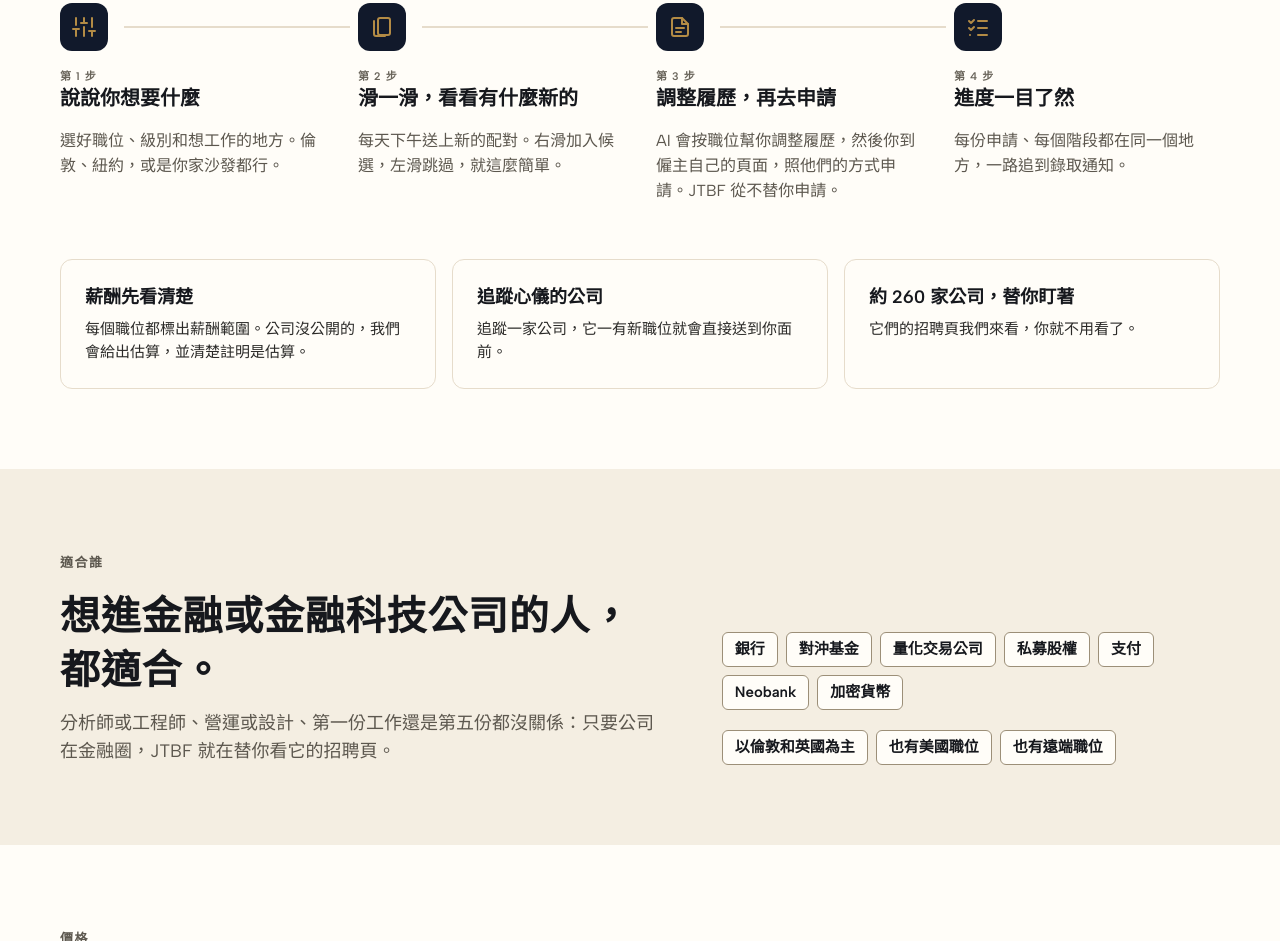
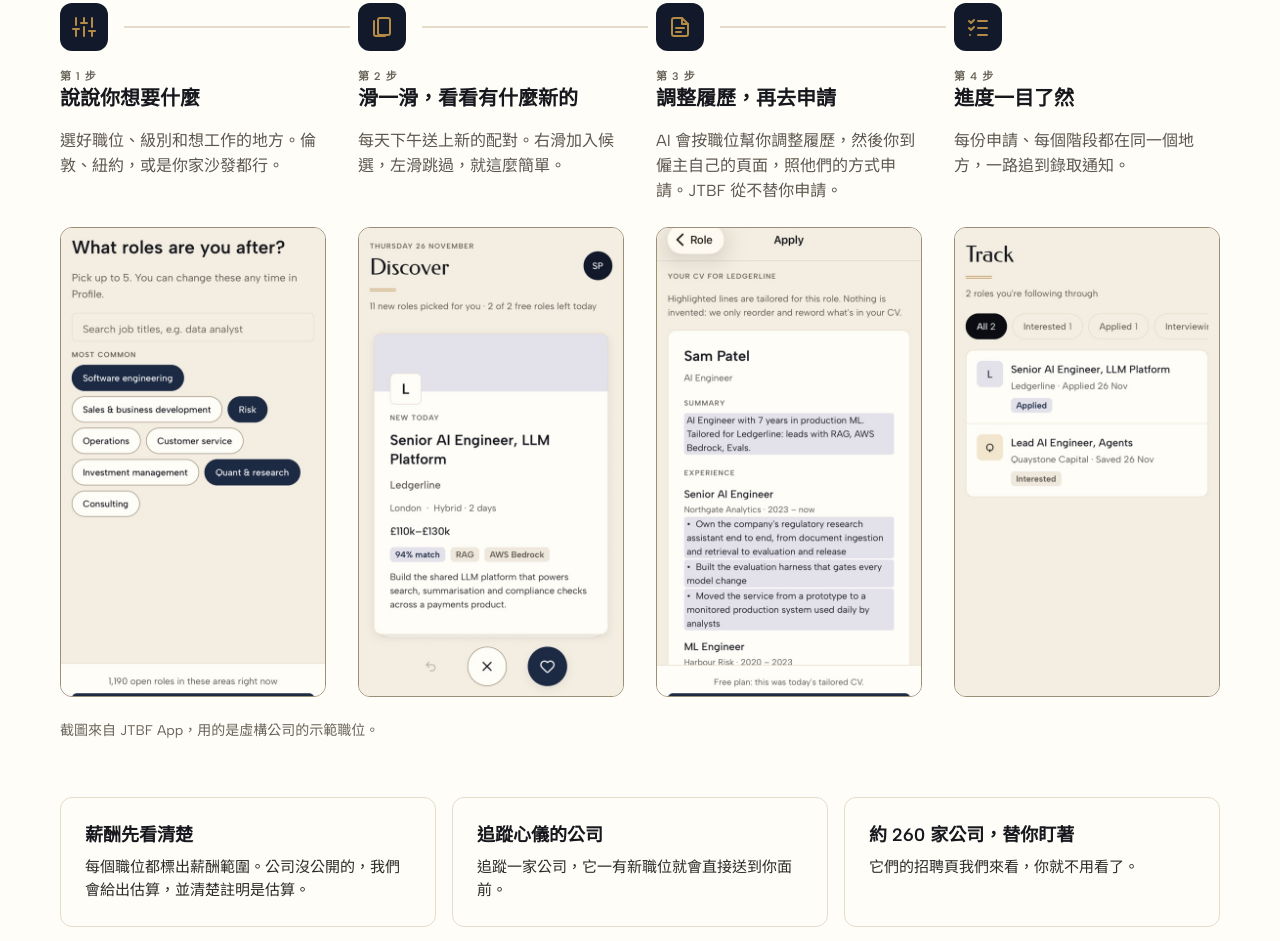
Before and after one commit to woven-studio-london/woven-site, a plain HTML site: page jtbf/zh-hant/index.html in a window 1280 px wide. Shown: the part 1051-1992 px from the top of the page. Drawn offline with Linux system fonts and the light colour scheme.

Commit message:
JTBF page: real app screens for each step in How it works
Captured from the JTBF app (woven-jtbf main) on a simulator, on the app's sample roles from made-up companies, with a note saying so in both languages.

Co-Authored-By: Claude Opus 5.5 <noreply@anthropic.com>

```diff
--- a/jtbf/jtbf.css
+++ b/jtbf/jtbf.css
@@ -209,3 +209,13 @@ a { color: inherit; }
 /* Chinese headings: break at punctuation rather than mid-phrase where the line allows it. */
 :lang(zh) :is(.promise, .section-head h2, .foot h2) { word-break: keep-all; overflow-wrap: anywhere; }
 :lang(zh) .foot h2 { font-size: clamp(28px, 5vw, 56px); }
+
+/* real app screens (sample data), one per step */
+.shot { grid-column: 2; margin: 16px 0 0; max-width: 240px; }
+.shot img { display: block; width: 100%; height: auto; border-radius: var(--radius-lg); border: 1px solid var(--hairline-strong); background: var(--canvas); }
+.shots-note { margin: 8px 0 0; font-size: 14px; line-height: 20px; color: var(--steel); }
+@media (min-width: 900px) {
+  .step { grid-template-rows: auto auto 1fr auto; align-content: stretch; }
+  .shot { grid-column: auto; margin: 8px 0 0; max-width: none; align-self: end; }
+  .shots-note { margin-top: 24px; }
+}
--- a/jtbf/zh-hant/index.html
+++ b/jtbf/zh-hant/index.html
@@ -96,16 +96,13 @@
         <h2 id="how-title">找工作，把瑣事都省掉。</h2>
         <p>不用再開四十個分頁。只看適合你的新職位，而且很快就能看完。</p>
       </div>
-      <!-- TODO screenshots: there are no app screenshots yet, and we don't fake app screens.
-           When real simulator screenshots exist (sample data only), add one per step here, e.g.
-           <figure class="shot"><img src="../shots/step-1.png" alt="..." width="..." height="..."></figure>
-           inside each .step, in the language of this page. -->
       <ol class="steps">
-        <li class="step"><span class="step-ico" aria-hidden="true"><svg viewBox="0 0 24 24"><path d="M4 21v-7M4 10V3M12 21v-9M12 8V3M20 21v-5M20 12V3M1 14h6M9 8h6M17 16h6"/></svg></span><h3><span>第 1 步</span>說說你想要什麼</h3><p>選好職位、級別和想工作的地方。倫敦、紐約，或是你家沙發都行。</p></li>
-        <li class="step"><span class="step-ico" aria-hidden="true"><svg viewBox="0 0 24 24"><rect x="8" y="3" width="12" height="17" rx="2"/><path d="M4 6v13a2 2 0 0 0 2 2h9"/></svg></span><h3><span>第 2 步</span>滑一滑，看看有什麼新的</h3><p>每天下午送上新的配對。右滑加入候選，左滑跳過，就這麼簡單。</p></li>
-        <li class="step"><span class="step-ico" aria-hidden="true"><svg viewBox="0 0 24 24"><path d="M14 3H6a2 2 0 0 0-2 2v14a2 2 0 0 0 2 2h12a2 2 0 0 0 2-2V9z"/><path d="M14 3v6h6M8 13h8M8 17h5"/></svg></span><h3><span>第 3 步</span>調整履歷，再去申請</h3><p>AI 會按職位幫你調整履歷，然後你到僱主自己的頁面，照他們的方式申請。JTBF 從不替你申請。</p></li>
-        <li class="step"><span class="step-ico" aria-hidden="true"><svg viewBox="0 0 24 24"><path d="M3 6l2 2 3-3M3 13l2 2 3-3M12 6h9M12 13h9M12 20h9M4 20h.01"/></svg></span><h3><span>第 4 步</span>進度一目了然</h3><p>每份申請、每個階段都在同一個地方，一路追到錄取通知。</p></li>
+        <li class="step"><span class="step-ico" aria-hidden="true"><svg viewBox="0 0 24 24"><path d="M4 21v-7M4 10V3M12 21v-9M12 8V3M20 21v-5M20 12V3M1 14h6M9 8h6M17 16h6"/></svg></span><h3><span>第 1 步</span>說說你想要什麼</h3><p>選好職位、級別和想工作的地方。倫敦、紐約，或是你家沙發都行。</p><figure class="shot"><img src="../shots/step-1.jpg" alt="JTBF 註冊流程：選擇想找的職位，已選 Software engineering、Risk 和 Quant &amp; research（App 介面為英文）" width="540" height="958" loading="lazy" decoding="async"></figure></li>
+        <li class="step"><span class="step-ico" aria-hidden="true"><svg viewBox="0 0 24 24"><rect x="8" y="3" width="12" height="17" rx="2"/><path d="M4 6v13a2 2 0 0 0 2 2h9"/></svg></span><h3><span>第 2 步</span>滑一滑，看看有什麼新的</h3><p>每天下午送上新的配對。右滑加入候選，左滑跳過，就這麼簡單。</p><figure class="shot"><img src="../shots/step-2.jpg" alt="探索頁：倫敦一個資深 AI 工程師職位，薪酬 £110k–£130k，配對度 94%，下方是跳過和加入候選的按鈕" width="540" height="958" loading="lazy" decoding="async"></figure></li>
+        <li class="step"><span class="step-ico" aria-hidden="true"><svg viewBox="0 0 24 24"><path d="M14 3H6a2 2 0 0 0-2 2v14a2 2 0 0 0 2 2h12a2 2 0 0 0 2-2V9z"/><path d="M14 3v6h6M8 13h8M8 17h5"/></svg></span><h3><span>第 3 步</span>調整履歷，再去申請</h3><p>AI 會按職位幫你調整履歷，然後你到僱主自己的頁面，照他們的方式申請。JTBF 從不替你申請。</p><figure class="shot"><img src="../shots/step-3.jpg" alt="為某個職位調整過的履歷，改寫過的句子以底色標示" width="540" height="958" loading="lazy" decoding="async"></figure></li>
+        <li class="step"><span class="step-ico" aria-hidden="true"><svg viewBox="0 0 24 24"><path d="M3 6l2 2 3-3M3 13l2 2 3-3M12 6h9M12 13h9M12 20h9M4 20h.01"/></svg></span><h3><span>第 4 步</span>進度一目了然</h3><p>每份申請、每個階段都在同一個地方，一路追到錄取通知。</p><figure class="shot"><img src="../shots/step-4.jpg" alt="追蹤頁：一個已申請的職位和一個已加入候選的職位" width="540" height="958" loading="lazy" decoding="async"></figure></li>
       </ol>
+      <p class="shots-note">截圖來自 JTBF App，用的是虛構公司的示範職位。</p>
       <div class="facts">
         <div class="n-card"><h3>薪酬先看清楚</h3><p>每個職位都標出薪酬範圍。公司沒公開的，我們會給出估算，並清楚註明是估算。</p></div>
         <div class="n-card"><h3>追蹤心儀的公司</h3><p>追蹤一家公司，它一有新職位就會直接送到你面前。</p></div>
```
Also changed, not shown: jtbf/index.html (+5 -8 lines), jtbf/shots/step-1.jpg (added), jtbf/shots/step-2.jpg (added), jtbf/shots/step-3.jpg (added), jtbf/shots/step-4.jpg (added).
